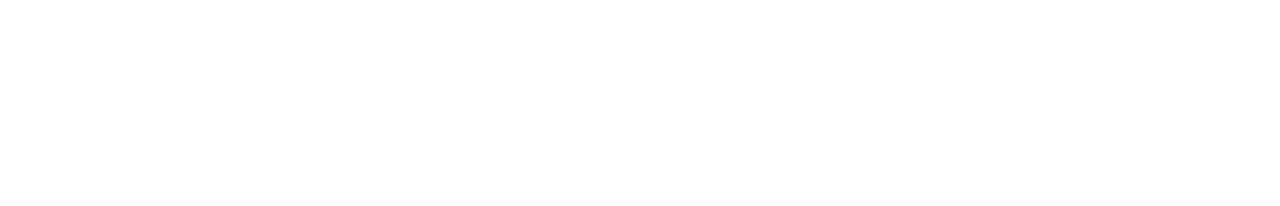
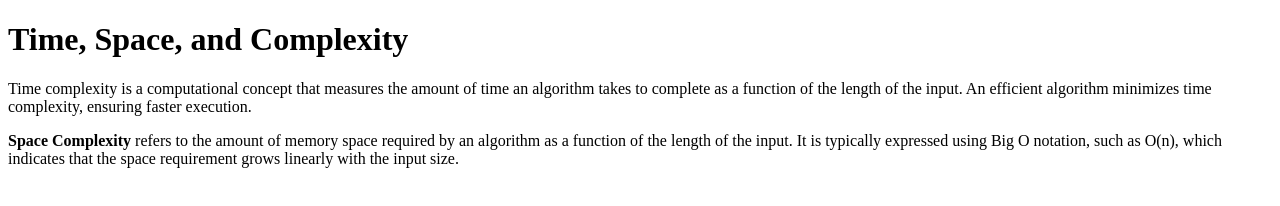
Before and after one commit to acciojob/time-and-space-complexity-mohangopikosuri, a website: page main.html in a window 1280 px wide. Drawn offline with Linux system fonts and the light colour scheme.

Commit message:
created a submission

```diff
--- a/main.html
+++ b/main.html
@@ -1,16 +1,24 @@
 <!DOCTYPE html>
+<html lang="en">
+<head>
+    <meta charset="UTF-8">
+    <meta name="viewport" content="width=device-width, initial-scale=1.0">
+    <title>Time and Space Complexity</title>
+</head>
+<body>
 
-<html>
+    <!-- Heading for the document -->
+    <h1>Time, Space, and Complexity</h1>
 
-<head>
-	<link rel="stylesheet" href="styles.css">
-</head>
+    <!-- First paragraph explaining Time Complexity -->
+    <p>
+        Time complexity is a computational concept that measures the amount of time an algorithm takes to complete as a function of the length of the input. An efficient algorithm minimizes time complexity, ensuring faster execution.
+    </p>
 
-<body>
-	<!-- the entire body must be written by student -->
-    <script type="text/javascript" src="./script.js">
-</script>
+    <!-- Second paragraph explaining Space Complexity -->
+    <p>
+        <b>Space Complexity</b> refers to the amount of memory space required by an algorithm as a function of the length of the input. It is typically expressed using Big O notation, such as O(n), which indicates that the space requirement grows linearly with the input size.
+    </p>
 
 </body>
-
 </html>
```
